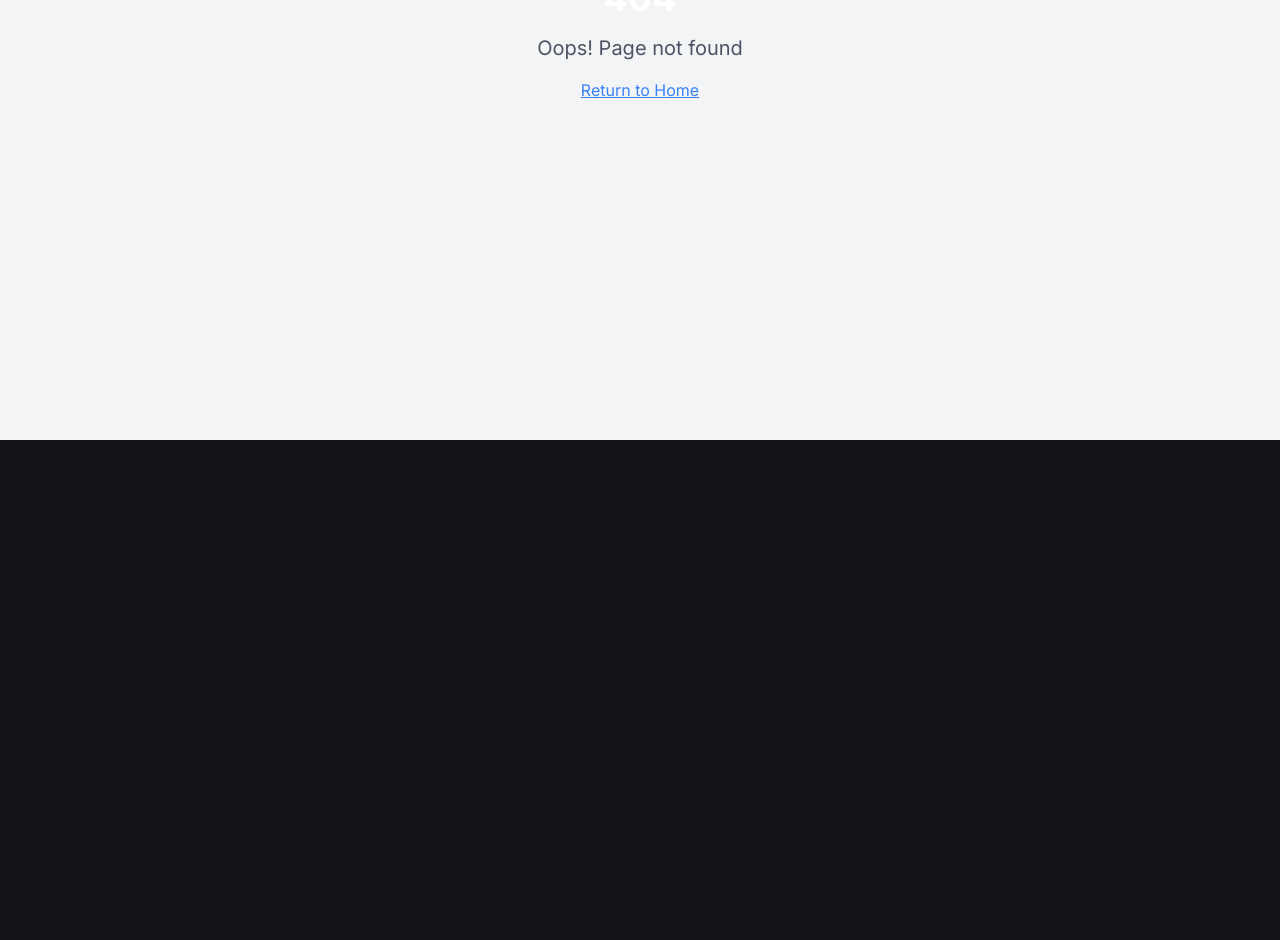
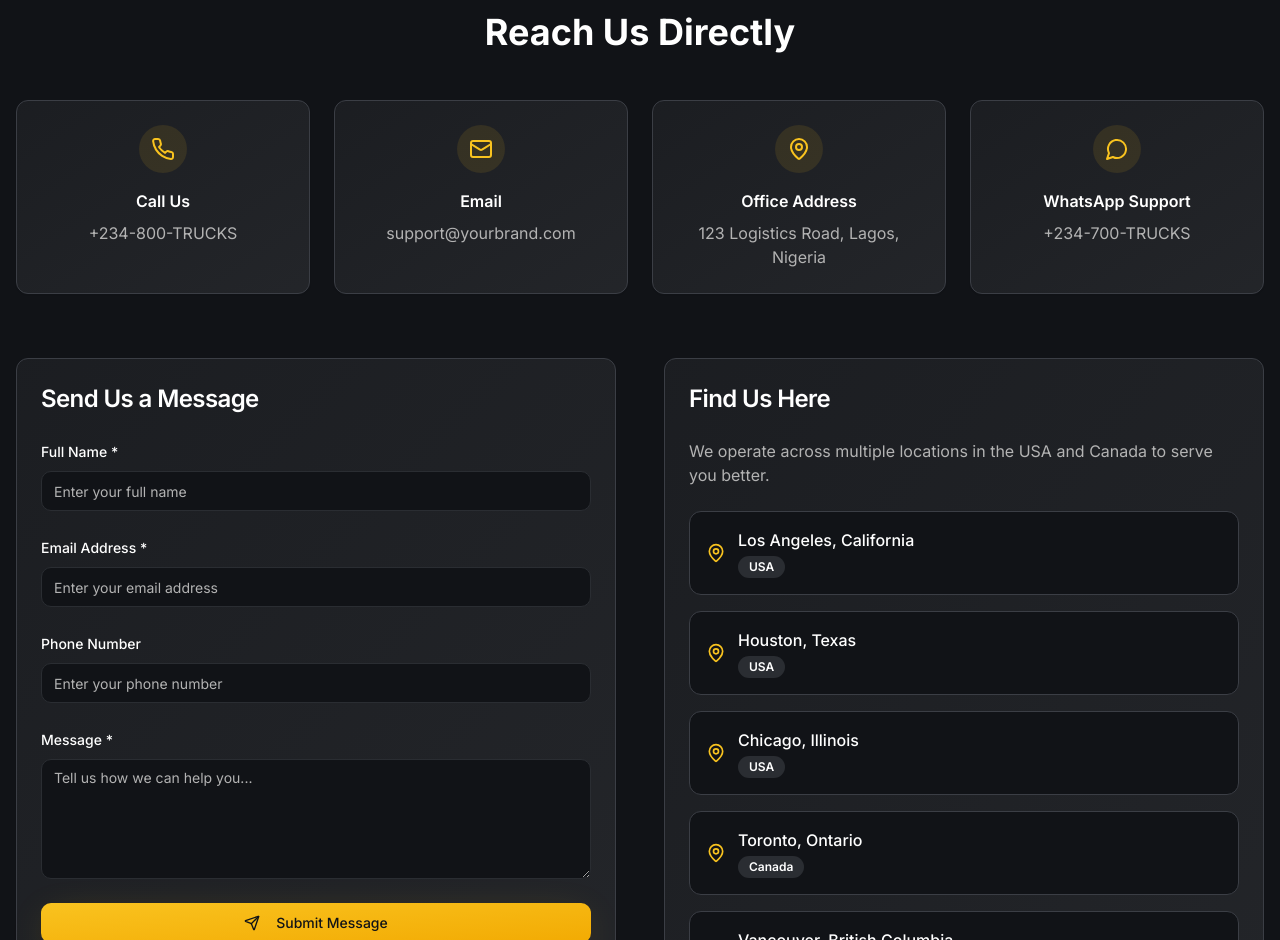
Before and after one commit to Unendingmould/driveon-rentals, a React (Vite) app: page /contact in a window 1280 px wide. Before the commit this address had no page. Shown: the part 360-1300 px from the top of the page. Before the commit the page ends 800 px from the top, so only its background shows below. Built offline with nearby package versions, Linux system fonts and the light colour scheme.

Commit message:
Create Contact Us page
Create a new Contact Us page with hero, contact information, form, and location sections. Add the new page to the App routing.

```diff
--- a/src/App.tsx
+++ b/src/App.tsx
@@ -7,6 +7,7 @@ import Index from "./pages/Index";
 import About from "./pages/About";
 import OurTrucks from "./pages/OurTrucks";
 import OrderForm from "./pages/OrderForm";
+import Contact from "./pages/Contact";
 import NotFound from "./pages/NotFound";
 
 const queryClient = new QueryClient();
@@ -22,6 +23,7 @@ const App = () => (
           <Route path="/about" element={<About />} />
           <Route path="/trucks" element={<OurTrucks />} />
           <Route path="/order" element={<OrderForm />} />
+          <Route path="/contact" element={<Contact />} />
           {/* ADD ALL CUSTOM ROUTES ABOVE THE CATCH-ALL "*" ROUTE */}
           <Route path="*" element={<NotFound />} />
         </Routes>
--- a/src/components/Navigation.tsx
+++ b/src/components/Navigation.tsx
@@ -11,7 +11,8 @@ export default function Navigation() {
   const navLinks = [
     { href: "/", label: "Home" },
     { href: "/about", label: "About Us" },
-    { href: "/trucks", label: "Our Trucks" }
+    { href: "/trucks", label: "Our Trucks" },
+    { href: "/contact", label: "Contact Us" },
   ];
 
   const isActive = (href: string) => {
--- /dev/null
+++ b/src/pages/Contact.tsx
@@ -0,0 +1,229 @@
+import { useState } from "react";
+import { Button } from "@/components/ui/button";
+import { Input } from "@/components/ui/input";
+import { Textarea } from "@/components/ui/textarea";
+import { Label } from "@/components/ui/label";
+import { Card, CardContent, CardHeader, CardTitle } from "@/components/ui/card";
+import { Badge } from "@/components/ui/badge";
+import { useToast } from "@/hooks/use-toast";
+import { Phone, Mail, MapPin, MessageCircle, Send } from "lucide-react";
+import Navigation from "@/components/Navigation";
+
+export default function Contact() {
+  const [isSubmitting, setIsSubmitting] = useState(false);
+  const { toast } = useToast();
+
+  const handleSubmit = async (e: React.FormEvent) => {
+    e.preventDefault();
+    setIsSubmitting(true);
+
+    // Simulate form submission
+    await new Promise(resolve => setTimeout(resolve, 1000));
+
+    toast({
+      title: "Message Sent!",
+      description: "We'll get back to you within 24 hours.",
+    });
+
+    setIsSubmitting(false);
+
+    // Reset form
+    (e.target as HTMLFormElement).reset();
+  };
+
+  const contactInfo = [
+    {
+      icon: Phone,
+      label: "Call Us",
+      value: "+234-800-TRUCKS",
+      href: "tel:+2348008782257"
+    },
+    {
+      icon: Mail,
+      label: "Email",
+      value: "support@yourbrand.com",
+      href: "mailto:support@yourbrand.com"
+    },
+    {
+      icon: MapPin,
+      label: "Office Address",
+      value: "123 Logistics Road, Lagos, Nigeria",
+      href: "https://maps.google.com"
+    },
+    {
+      icon: MessageCircle,
+      label: "WhatsApp Support",
+      value: "+234-700-TRUCKS",
+      href: "https://wa.me/2347008782257"
+    }
+  ];
+
+  const locations = [
+    { city: "Los Angeles", state: "California", country: "USA" },
+    { city: "Houston", state: "Texas", country: "USA" },
+    { city: "Chicago", state: "Illinois", country: "USA" },
+    { city: "Toronto", state: "Ontario", country: "Canada" },
+    { city: "Vancouver", state: "British Columbia", country: "Canada" }
+  ];
+
+  return (
+    <div className="min-h-screen bg-background">
+      <Navigation />
+
+      {/* Hero Section */}
+      <section className="hero-overlay pt-24 pb-16">
+        <div className="container mx-auto px-4 text-center">
+          <div className="max-w-4xl mx-auto">
+            <h1 className="text-4xl md:text-6xl font-bold text-white mb-6">
+              Get in Touch With Us
+            </h1>
+            <p className="text-xl md:text-2xl text-white/90 leading-relaxed">
+              Whether you have questions about trucks, payment plans, or partnerships — we're here to help.
+            </p>
+          </div>
+        </div>
+      </section>
+
+      <div className="container mx-auto px-4 py-16">
+        {/* Contact Info Section */}
+        <section className="mb-16">
+          <div className="text-center mb-12">
+            <h2 className="text-3xl md:text-4xl font-bold text-foreground mb-4">
+              Reach Us Directly
+            </h2>
+          </div>
+
+          <div className="grid md:grid-cols-2 lg:grid-cols-4 gap-6">
+            {contactInfo.map((item, index) => (
+              <Card key={index} className="card-gradient hover:hover-lift transition-all duration-300">
+                <CardContent className="p-6 text-center">
+                  <div className="w-12 h-12 bg-primary/10 rounded-full flex items-center justify-center mx-auto mb-4">
+                    <item.icon className="w-6 h-6 text-primary" />
+                  </div>
+                  <h3 className="font-semibold text-foreground mb-2">{item.label}</h3>
+                  <a
+                    href={item.href}
+                    className="text-muted-foreground hover:text-primary transition-colors"
+                  >
+                    {item.value}
+                  </a>
+                </CardContent>
+              </Card>
+            ))}
+          </div>
+        </section>
+
+        <div className="grid lg:grid-cols-2 gap-12">
+          {/* Contact Form */}
+          <section>
+            <Card className="card-gradient">
+              <CardHeader>
+                <CardTitle className="text-2xl">Send Us a Message</CardTitle>
+              </CardHeader>
+              <CardContent>
+                <form onSubmit={handleSubmit} className="space-y-6">
+                  <div className="space-y-2">
+                    <Label htmlFor="name">Full Name *</Label>
+                    <Input
+                      id="name"
+                      name="name"
+                      required
+                      placeholder="Enter your full name"
+                    />
+                  </div>
+
+                  <div className="space-y-2">
+                    <Label htmlFor="email">Email Address *</Label>
+                    <Input
+                      id="email"
+                      name="email"
+                      type="email"
+                      required
+                      placeholder="Enter your email address"
+                    />
+                  </div>
+
+                  <div className="space-y-2">
+                    <Label htmlFor="phone">Phone Number</Label>
+                    <Input
+                      id="phone"
+                      name="phone"
+                      type="tel"
+                      placeholder="Enter your phone number"
+                    />
+                  </div>
+
+                  <div className="space-y-2">
+                    <Label htmlFor="message">Message *</Label>
+                    <Textarea
+                      id="message"
+                      name="message"
+                      required
+                      placeholder="Tell us how we can help you..."
+                      className="min-h-[120px]"
+                    />
+                  </div>
+
+                  <Button
+                    type="submit"
+                    className="btn-cta w-full"
+                    disabled={isSubmitting}
+                  >
+                    {isSubmitting ? (
+                      "Sending..."
+                    ) : (
+                      <>
+                        <Send className="w-4 h-4 mr-2" />
+                        Submit Message
+                      </>
+                    )}
+                  </Button>
+                </form>
+              </CardContent>
+            </Card>
+          </section>
+
+          {/* Locations Section */}
+          <section>
+            <Card className="card-gradient">
+              <CardHeader>
+                <CardTitle className="text-2xl">Find Us Here</CardTitle>
+              </CardHeader>
+              <CardContent>
+                <div className="space-y-4">
+                  <p className="text-muted-foreground mb-6">
+                    We operate across multiple locations in the USA and Canada to serve you better.
+                  </p>
+
+                  <div className="space-y-4">
+                    {locations.map((location, index) => (
+                      <div key={index} className="flex items-center justify-between p-4 rounded-lg bg-background border">
+                        <div className="flex items-center gap-3">
+                          <MapPin className="w-5 h-5 text-primary" />
+                          <div>
+                            <h4 className="font-medium text-foreground">
+                              {location.city}, {location.state}
+                            </h4>
+                            <Badge variant="secondary" className="mt-1">
+                              {location.country}
+                            </Badge>
+                          </div>
+                        </div>
+                      </div>
+                    ))}
+                  </div>
+
+                  <div className="mt-6 p-4 bg-primary/5 rounded-lg">
+                    <p className="text-sm text-muted-foreground">
+                      <strong>Note:</strong> Additional service areas available. Contact us to check availability in your region.
+                    </p>
+                  </div>
+                </div>
+              </CardContent>
+            </Card>
+          </section>
+        </div>
+      </div>
+    </div>
+  );
+}
```
